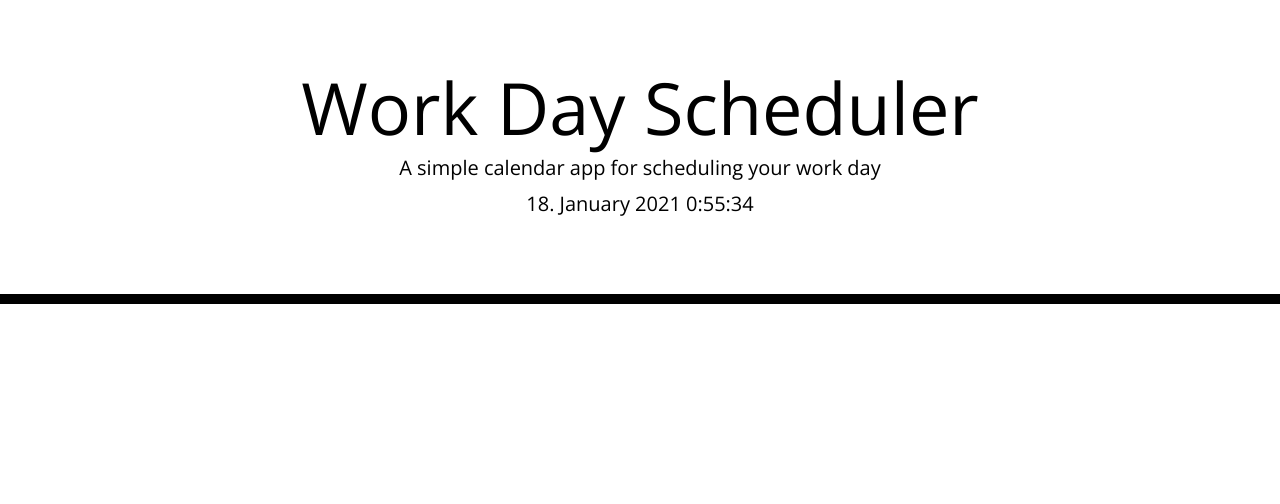
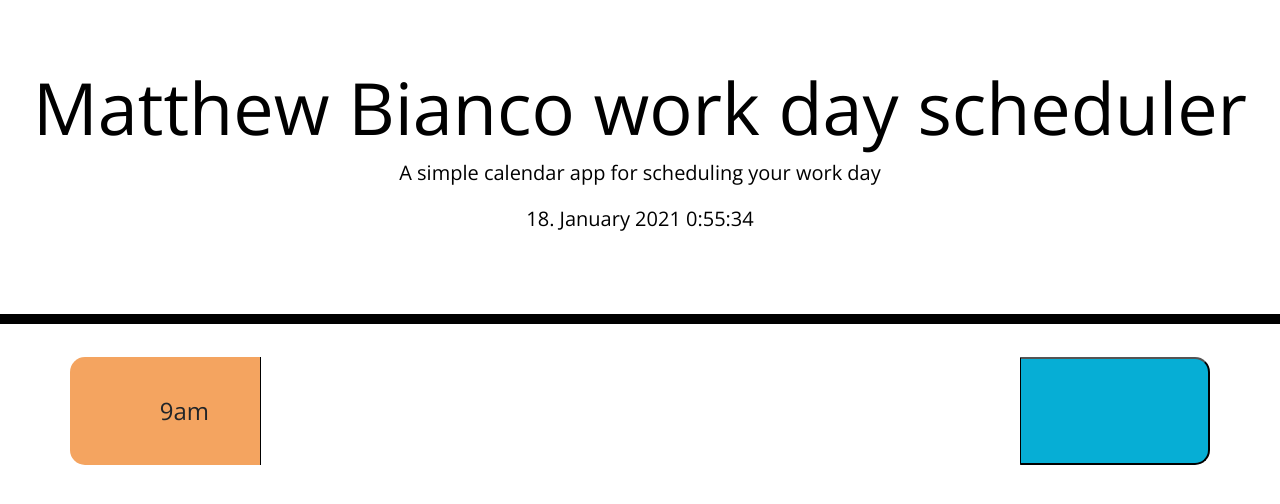
Before and after one commit to matthewAbianco/work-day-scheduler, a plain HTML site: page index.html in a window 1280 px wide. Drawn offline with nearby package versions, Linux system fonts and the light colour scheme.

Commit message:
finalized what the container should look like, might tweak later

```diff
--- a/assets/script.js
+++ b/assets/script.js
@@ -1,4 +1,3 @@
-
 $('#currentDay');
 
 function update() {
--- a/assets/style.css
+++ b/assets/style.css
@@ -1,7 +1,7 @@
 body {
   font-family: 'Open Sans', sans-serif;
   font-size: 16px;
-  line-height: 1;
+
 }
 
 textarea{
@@ -37,9 +37,12 @@ textarea{
 }
 
 .hour {
-  background-color: #ffffff;
-  color: #000000;
-  border-top: 1px dashed #000000;
+  font-size: 1.5rem;
+  background-color: sandybrown;
+  border: none;
+  border-top-left-radius: 15px;
+  border-bottom-left-radius: 15px;
+  display:flex;
 }
 
 .past {
--- a/index.html
+++ b/index.html
@@ -9,23 +9,36 @@
     <link href="https://fonts.googleapis.com/css?family=Open+Sans&display=swap"rel="stylesheet"/>
     <link rel="stylesheet" href="./assets/style.css" />
 
-    <title>Work Day Scheduler</title>
+    <title>Matthew Bianco work day scheduler</title>
   </head>
 
   <body>
+
     <header class="jumbotron">
 
-      <h1 class="display-3">Work Day Scheduler</h1>
+      <h1 class="display-3">Matthew Bianco work day scheduler</h1>
       <p class="lead">A simple calendar app for scheduling your work day</p>
       <p id="currentDay" class="lead"></p>
-
 
     </header>
 
 
 
     <div class="container">
-      <!-- Timeblocks go here -->
+
+      <div class='row time-block'>
+        <div class="hour col-xs-2 col-sm-2 col-md-2 col-lg-2">
+            9am
+        </div>
+        <textarea class="col-xs-8 col-sm-8 col-md-8 col-lg-8 work-text" data-hour='9' id='9am'></textarea>
+        <button class="col-xs-2 col-sm-2 col-md-2 col-lg-2 far fa-save btn-block saveBtn" id="btn"></button>
+    </div>
+
+
+
+
+
+
     </div>
 
 
```
